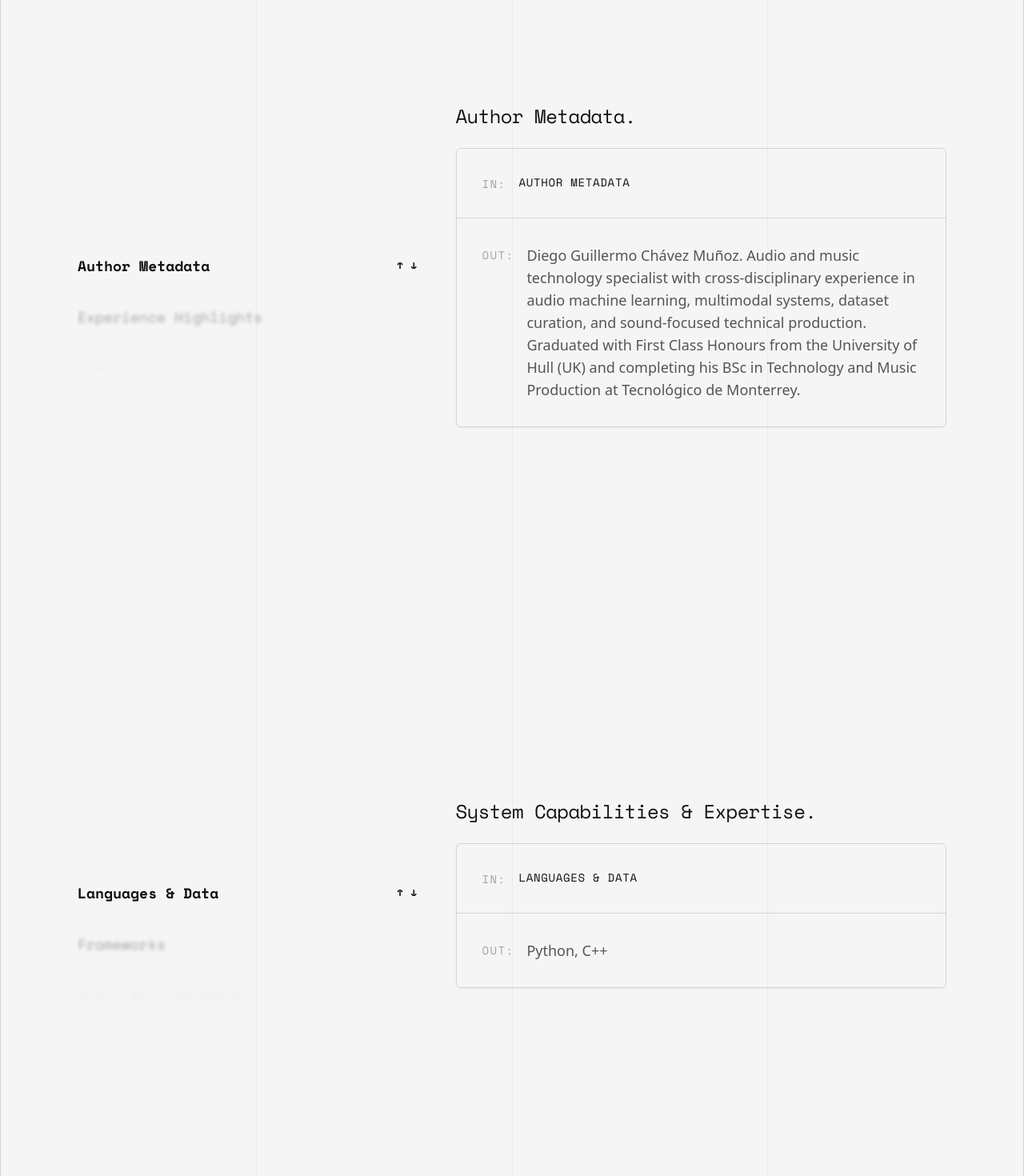
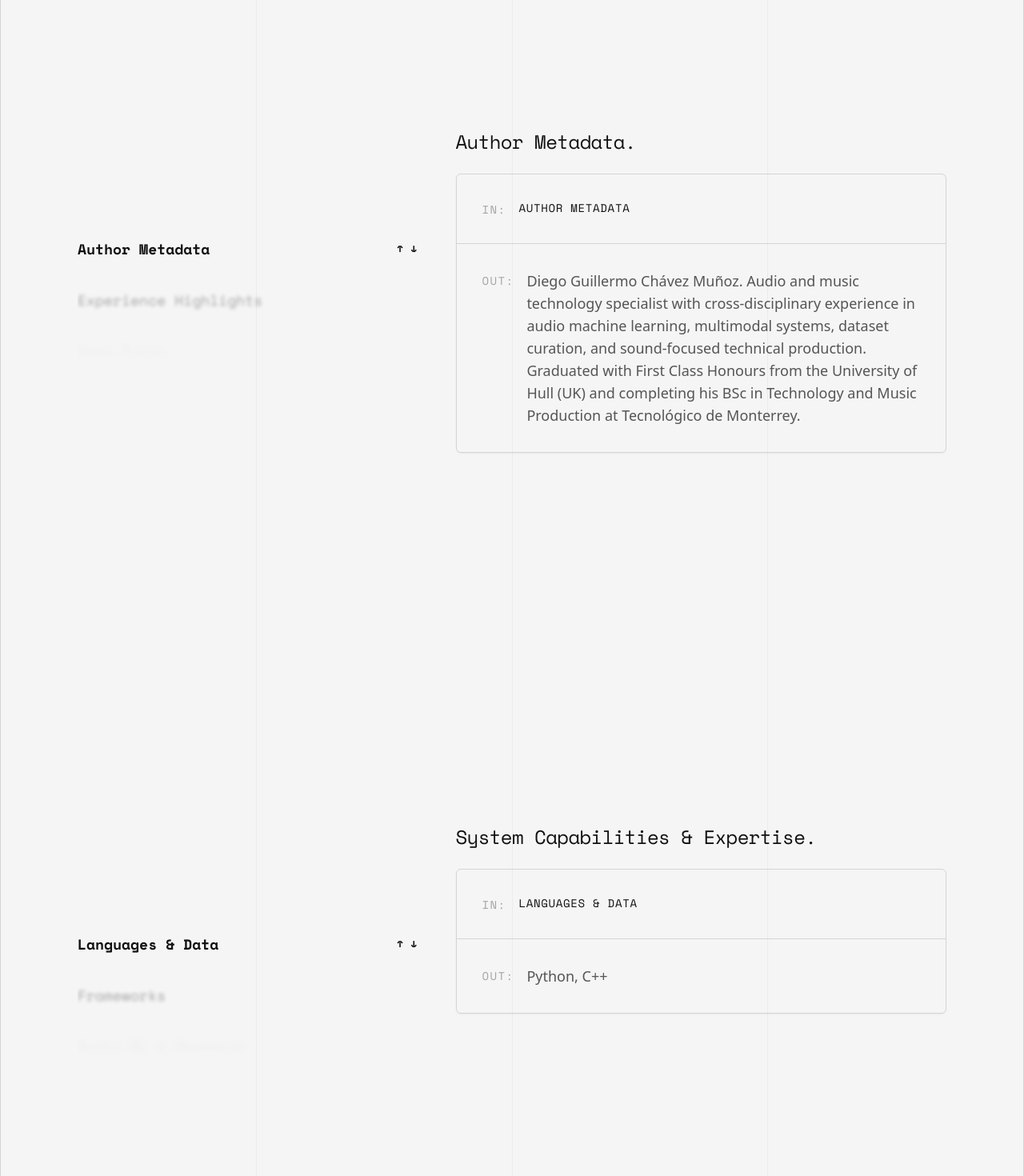
Before and after one commit to DIEGOGCHM/Portfolio_Diego_Chavez_ML_DSP_ENG, a Next.js app: page / in a window 1280 px wide. Shown: the part 2560-4030 px from the top of the page at 80% size. Built offline with nearby package versions, Linux system fonts and the light colour scheme.

Commit message:
style: Anchor grid items to top to prevent layout shifting on terminal rescale

```diff
--- a/src/components/About.tsx
+++ b/src/components/About.tsx
@@ -66,7 +66,7 @@ export default function About() {
 
         {/* Left Menu: Scrolling List */}
         <div
-          className="col-span-12 md:col-span-5 flex flex-col justify-center"
+          className="col-span-12 md:col-span-5 flex flex-col pt-8"
           onWheel={handleWheel}
         >
           <div
@@ -125,7 +125,7 @@ export default function About() {
         </div>
 
         {/* Right Side: Terminal Window Style */}
-        <div className="col-span-12 md:col-span-7 flex flex-col justify-center">
+        <div className="col-span-12 md:col-span-7 flex flex-col pt-8">
           <h2 className="text-xl md:text-2xl text-white_clinical mb-6 font-mono tracking-tight">Author Metadata.</h2>
 
           <motion.div
--- a/src/components/Skills.tsx
+++ b/src/components/Skills.tsx
@@ -82,7 +82,7 @@ export default function Skills() {
 
         {/* Left Menu: Scrolling List */}
         <div
-          className="col-span-12 md:col-span-5 flex flex-col justify-center"
+          className="col-span-12 md:col-span-5 flex flex-col pt-8"
           onWheel={handleWheel}
         >
           <div
@@ -141,7 +141,7 @@ export default function Skills() {
         </div>
 
         {/* Right Side: Terminal Window Style */}
-        <div className="col-span-12 md:col-span-7 flex flex-col justify-center">
+        <div className="col-span-12 md:col-span-7 flex flex-col pt-8">
           <h2 className="text-xl md:text-2xl text-white_clinical mb-6 font-mono tracking-tight">System Capabilities & Expertise.</h2>
 
           <motion.div
```
